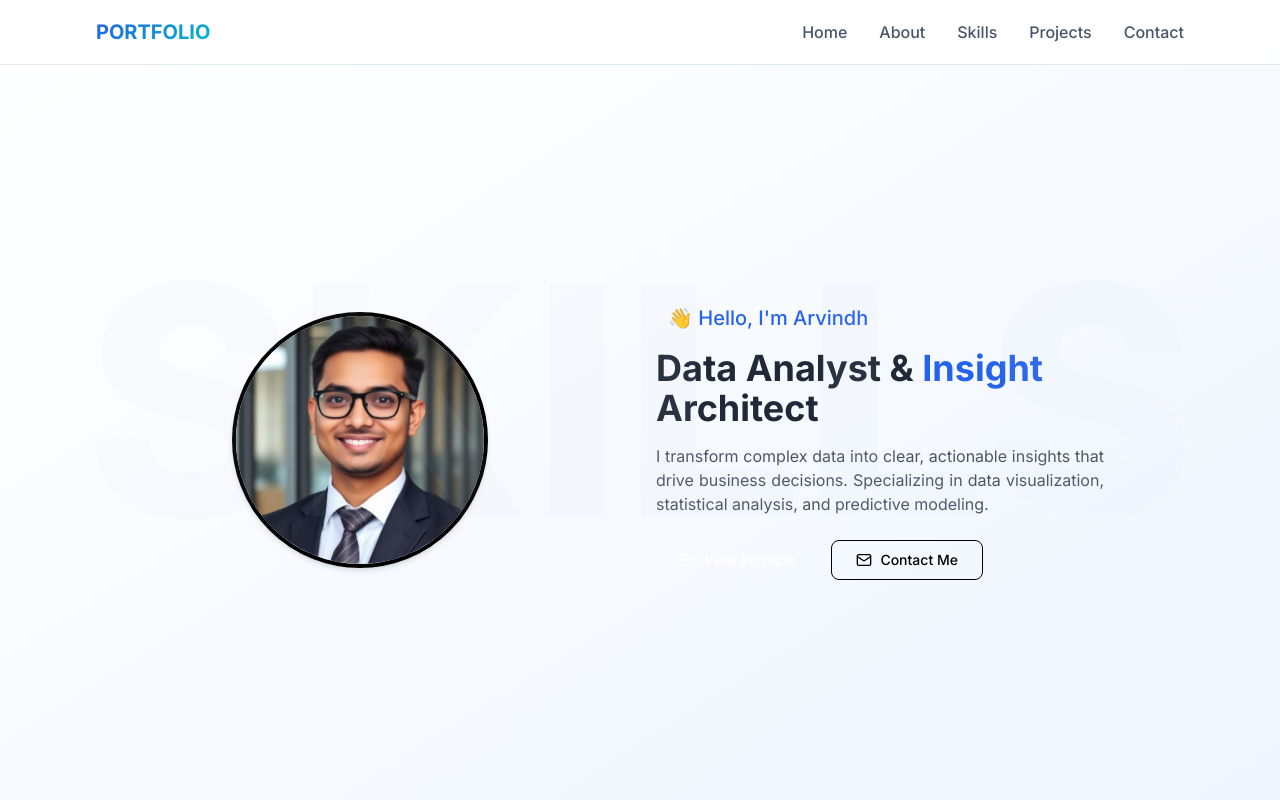
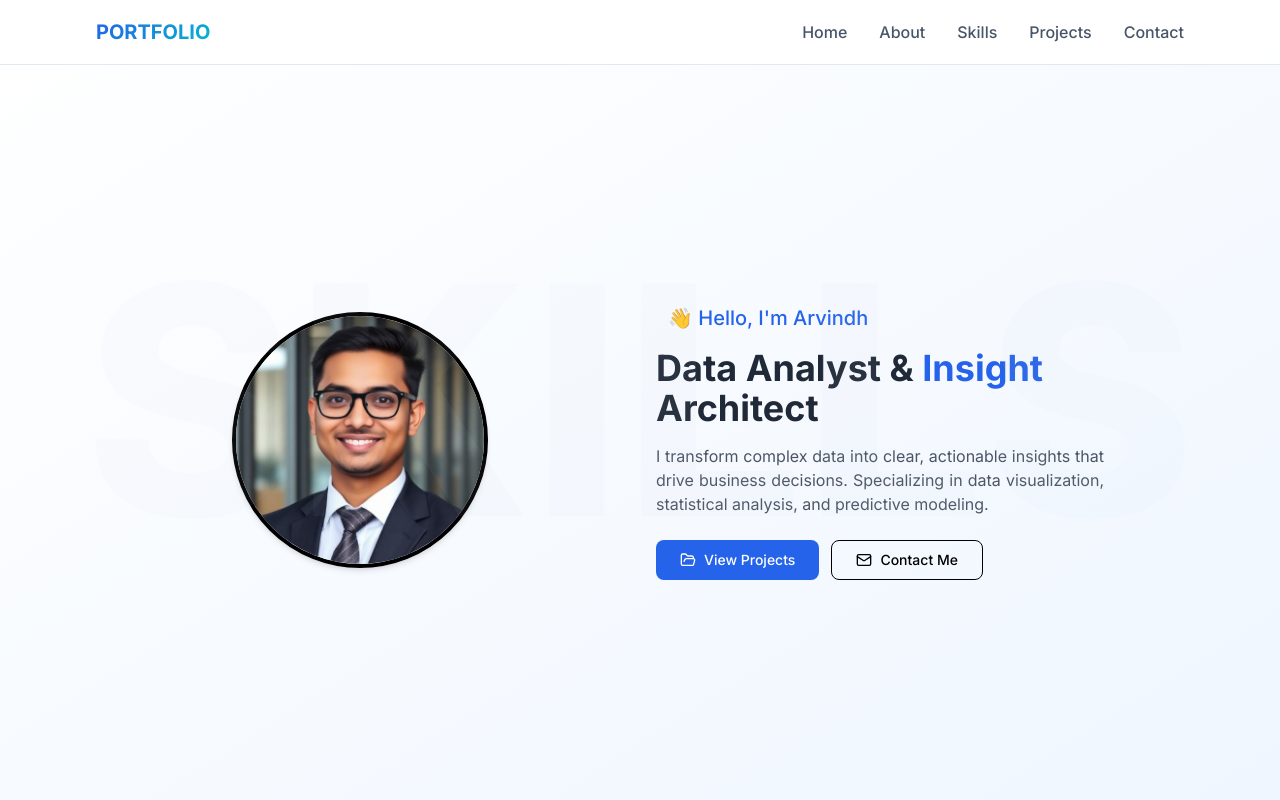
Before and after one commit to Arvindh99/Arvindh-Portfolio, a React (Vite) app: page / in a window 1280 px wide. Shown: the top 800 px of the page. Built offline with nearby package versions, Linux system fonts and the light colour scheme.

Commit message:
Visual edit in Lovable
Edited UI in Lovable

```diff
--- a/src/components/hero-section.tsx
+++ b/src/components/hero-section.tsx
@@ -52,7 +52,7 @@ export function HeroSection() {
           </motion.p>
 
           <motion.div className="flex flex-col sm:flex-row gap-3 justify-center md:justify-start">
-            <Button onClick={() => scrollToSection("projects")} className="bg-primary hover:bg-primary/90 text-white px-6 py-4 rounded-lg transition-all font-medium flex items-center gap-2">
+            <Button onClick={() => scrollToSection("projects")} className="text-white px-6 py-4 rounded-lg transition-all font-medium flex items-center gap-2 bg-blue-600 hover:bg-blue-500">
               <FolderOpen className="w-4 h-4" />
               View Projects
             </Button>
```
